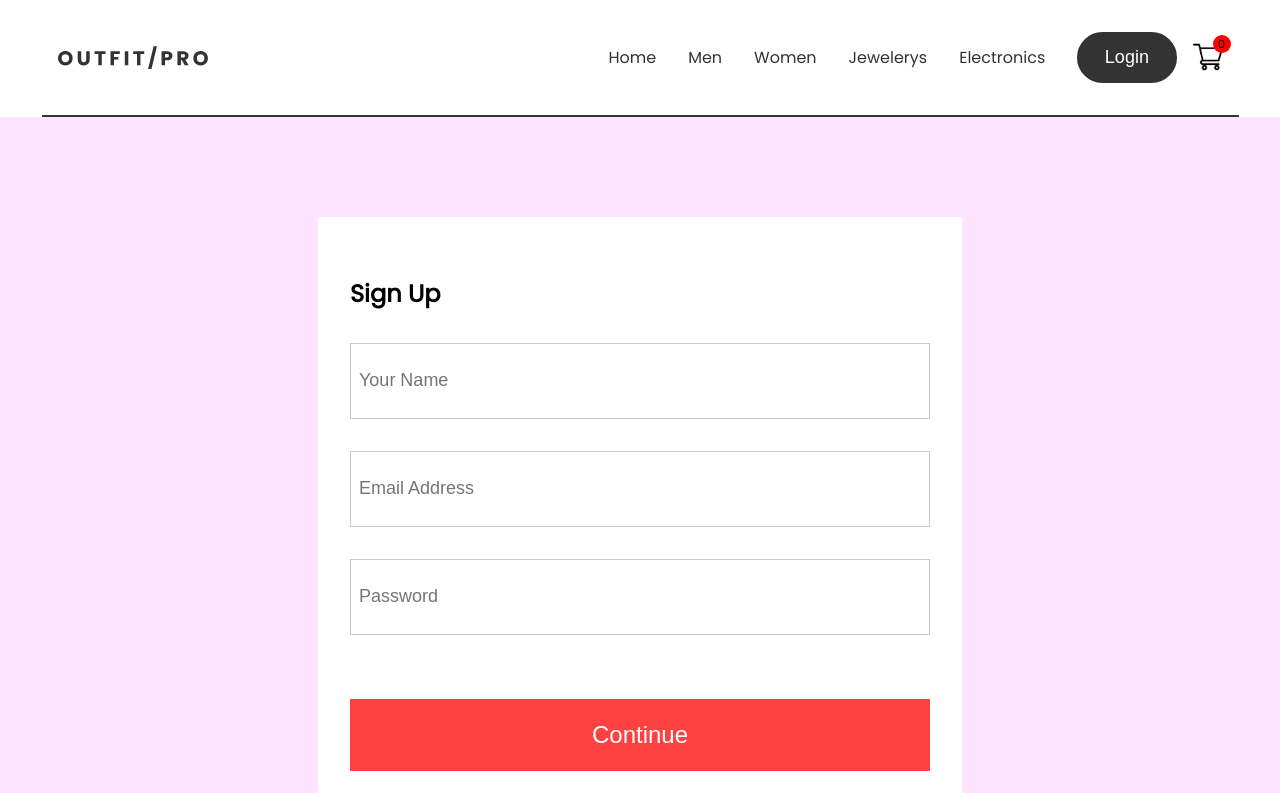
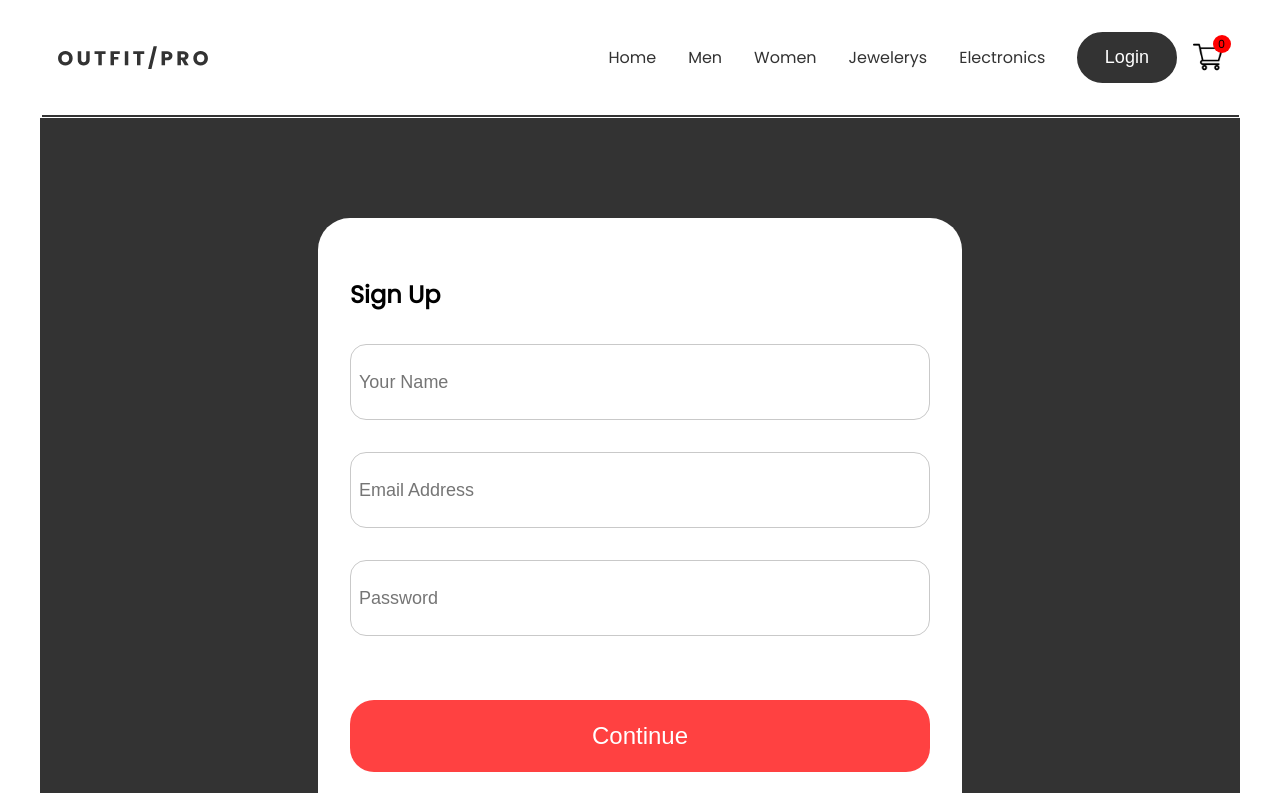
Before and after one commit to luizCosta-Serao/ecommerce-shopper, a React (Vite) app: page /login in a window 1280 px wide. Shown: the top 793 px of the page. Built offline with nearby package versions, Linux system fonts and the light colour scheme.

Commit message:
mudança na página de login

```diff
--- a/src/Pages/LoginSignup.module.css
+++ b/src/Pages/LoginSignup.module.css
@@ -1,7 +1,9 @@
 .loginSignup {
   display: flex;
   width: 100%;
-  background-color: #fce3fe;
+  background-color: #333;
+  max-width: 1200px;
+  margin: .1rem auto 3rem auto;
   padding: 100px .5rem 100px .5rem;
   box-sizing: border-box;
 }
@@ -12,6 +14,7 @@
   background-color: #fff;
   margin: 0 auto;
   padding: 2.5rem 2rem;
+  border-radius: 2rem;
 }
 
 .container h1 {
@@ -32,6 +35,7 @@
   outline: none;
   color: #5c5c5c;
   font-size: 1.125rem;
+  border-radius: 1rem;
 }
 
 .fields button {
@@ -40,6 +44,7 @@
   height: 72px;
   color: #fff;
   background-color: #ff4141;
+  border-radius: 1.5rem;
   margin-top: 2rem;
   border: none;
   font-size: 1.5rem;
```
